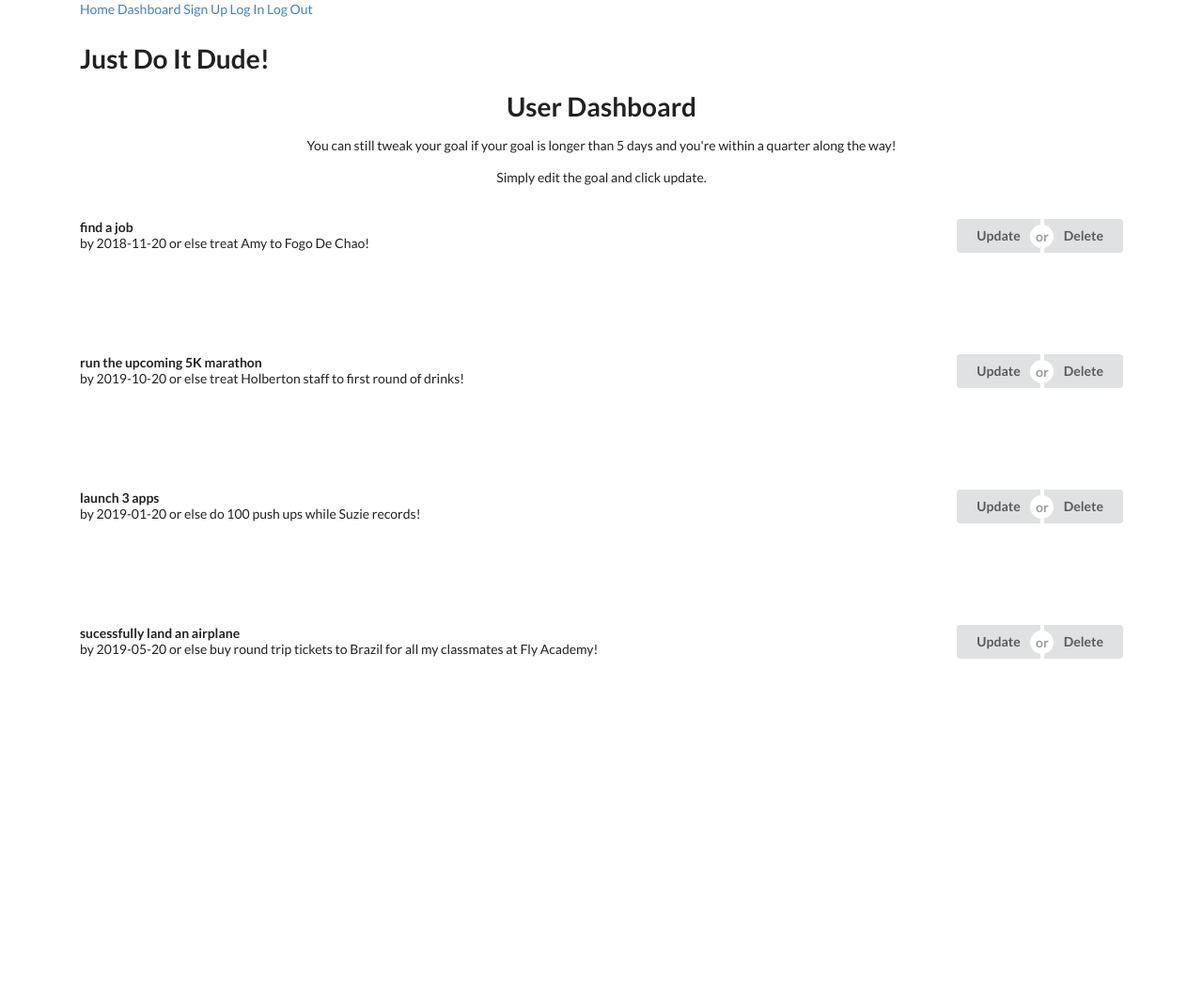
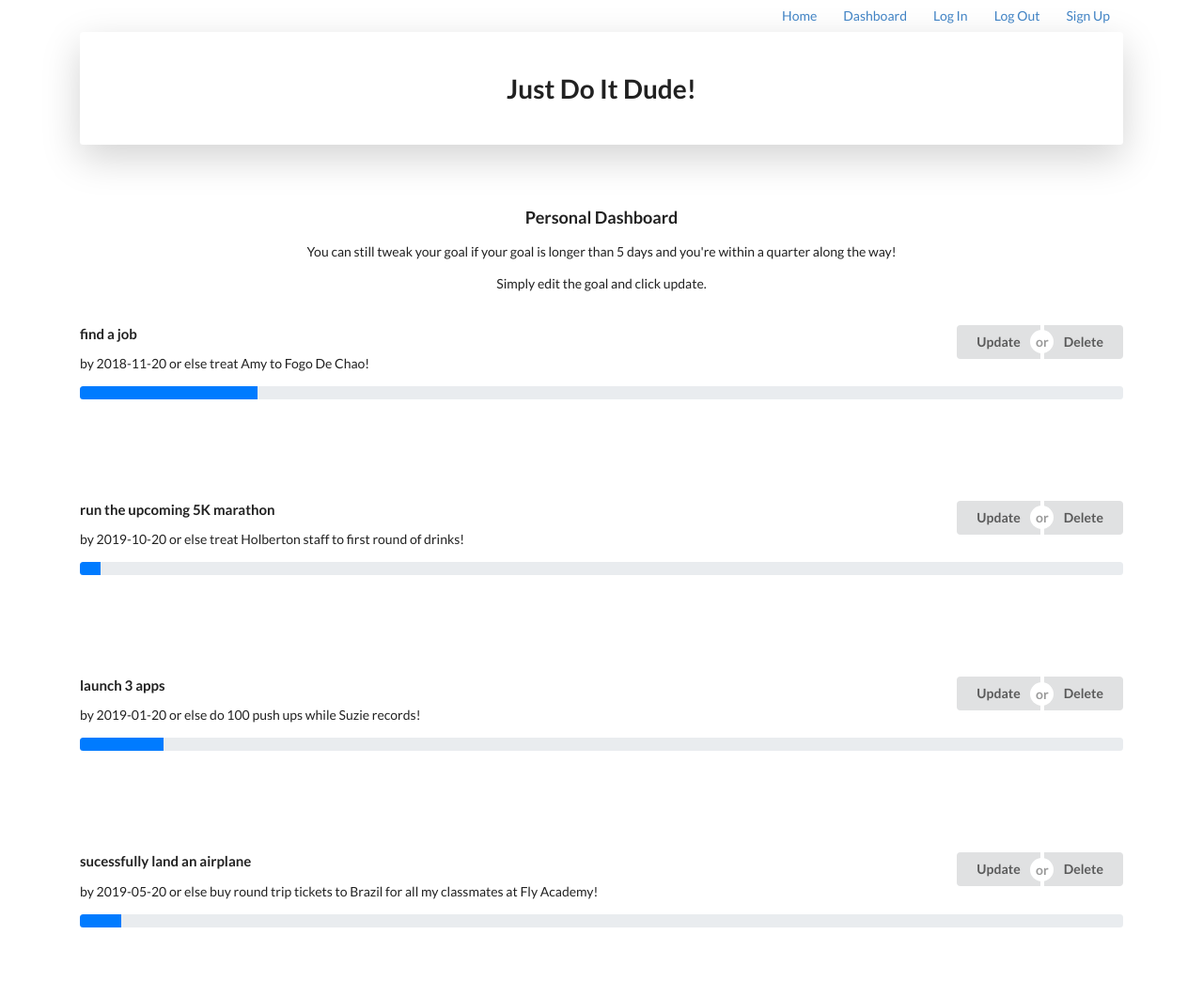
Before and after one commit to MelissaN/Just_Do_It_Dude, a Flask app: page /dashboard in a window 1280 px wide. Shown: the whole page at 94% size. Before the commit the page ends 701 px from the top, so only its background shows below. Run offline with Flask 2, Linux system fonts and the light colour scheme; a user stored in the database is signed in; data comes from the database, SQL or seed files in the repository; some libraries are stand-ins or nearby versions.

Commit message:
very simple styling

```diff
--- a/JDID/helper_methods.py
+++ b/JDID/helper_methods.py
@@ -21,6 +21,11 @@ def is_goal_editable(goal_obj):
     except:
         return False
     return False
+
+
+def days_passed(goal_obj):
+    """return number of days passed since goal creation"""
+    return ((date.today() - goal_obj.start_date).days)
 
 
 def email_goal_logged():
--- a/JDID/routes.py
+++ b/JDID/routes.py
@@ -35,9 +35,12 @@ mail = Mail(app)
 def index():
     """return landing page with goal form"""
     form = GoalForm()
+    count = storage.count()
     all_records = storage.all()
-    count = storage.count()
-    return render_template("landing.html", all_records=all_records.values(), form=form, count=count)
+    goals_and_days_passed = list()
+    for rec in all_records.values():
+        goals_and_days_passed.append((rec, helper_methods.days_passed(rec)))
+    return render_template("landing.html", form=form, count=count, goals_and_days_passed=goals_and_days_passed)
 
 
 @app.route('/', methods=['POST'])
@@ -107,7 +110,7 @@ def dashboard():
     goal_objs_and_editability = list()
     for rec in users_records.values():
         goal_objs_and_editability.append(
-            (rec, helper_methods.is_goal_editable(rec)))
+            (rec, helper_methods.is_goal_editable(rec), helper_methods.days_passed(rec)))
     # print(goal_objs_and_editability)
     return render_template('user_dashboard.html', title_page='Dashboard',
                            goal_objs_and_editability=goal_objs_and_editability)
--- a/JDID/static/styles.css
+++ b/JDID/static/styles.css
@@ -1,3 +1,6 @@
+.total_count {
+    color: red;
+}
 .goal_status {
     color: grey;
     font-style: italic;
--- a/JDID/templates/layout.html
+++ b/JDID/templates/layout.html
@@ -16,17 +16,27 @@
 </head>
 
 <body>
-    <main class="container">
+    <article class="container">
 
-      <nav>
-	<a href="{{ url_for('index') }}">Home</a>
-	<a href="{{ url_for('dashboard') }}">Dashboard</a>
-	<a href="{{ url_for('register') }}">Sign Up</a>
-	<a href="{{ url_for('login') }}">Log In</a>
-	<a href="{{ url_for('logout') }}">Log Out</a>
-      </nav>
+      <ul class="nav justify-content-end">
+	<li class="nav-item">
+	  <a class="nav-link" href="{{ url_for('index') }}">Home</a>
+	</li>
+	<li class="nav-item">
+	  <a class="nav-link" href="{{ url_for('dashboard') }}">Dashboard</a>
+	</li>
+	<li class="nav-item">
+	  <a class="nav-link" href="{{ url_for('login') }}">Log In</a>
+	</li>
+	<li class="nav-item">
+	  <a class="nav-link" href="{{ url_for('logout') }}">Log Out</a>
+	</li>
+	<li class="nav-item">
+	  <a class="nav-link" href="{{ url_for('register') }}">Sign Up</a>
+	</li>
+      </ul>
 
-      <h1 class="logo">Just Do It Dude!</h1>
+      <div class="text-center shadow-lg p-5 rounded"><h1>Just Do It Dude!</h1></div>
 
       <div class="row">
         <div class="col-md-8">
@@ -41,9 +51,10 @@
           {% endwith %}
         </div>
       </div>
-      {% block content %}{% endblock content%}
 
-    </main>
+    {% block content %}{% endblock%}
+    </article>
+
 </body>
 
 </html>
--- a/JDID/templates/user_dashboard.html
+++ b/JDID/templates/user_dashboard.html
@@ -1,8 +1,8 @@
 {% extends 'layout.html' %}
 {% block content %}
 
-<center>
-  <h1>User Dashboard</h1>
+<center><br><br>
+  <h3>Personal Dashboard</h3>
   <p>You can still tweak your goal if your goal is longer than 5 days and you're within a quarter along the way!<p>
   <p>Simply edit the goal and click update.</p>
 </center>
@@ -58,7 +58,7 @@ function delete_from_DB(goal_id) {
 <br>
 <div role="list" class="ui divided middle aligned list">
   <div role="listitem" class="item">
-
+    <!-- UPDATE/DELETE BUTTONS -->
     {% if goal_obj[1] == True %}
     <!--  <input id="delete_button" type="button" value="Update" onclick="save_to_DB({{goal_obj[0].id}})" /> -->
     <!--  <input id="update_button" type="button" value="Delete" onclick="delete_from_DB({{goal_obj[0].id}})" /> -->
@@ -79,17 +79,19 @@ function delete_from_DB(goal_id) {
     <div class="content">
       <div id="deleted{{goal_obj[0].id}}">
 	{% if goal_obj[1] == True %}
-	<h5 id="edit{{goal_obj[0].id}}" contenteditable="true">
+	<h4 id="edit{{goal_obj[0].id}}" contenteditable="true">
 	  {% else %}
-	  <h5>
+	  <h4>
 	    {% endif %}
 	    {{ goal_obj[0].goal }}
-	  </h5>
-	  <!-- SUMMARY OF GOAL'S DEADLINE AND PLEDGE -->
-	  by {{goal_obj[0].deadline}} or else {{goal_obj[0].pledge}}!
+	  </h4>
+	  <!-- SUMMARY OF GOAL: DEADLINE, PLEDGE, PROGRESS BAR -->
+	  by {{goal_obj[0].deadline}} or else {{goal_obj[0].pledge}}!<br><br>
+	  <div class="progress">
+	    <div class="progress-bar" role="progressbar" style="width: {{ ((goal_obj[2]+10)*100)//((goal_obj[0].deadline - goal_obj[0].start_date).days) }}%" aria-valuenow="{{ ((goal_obj[2]+10)*100)//((goal_obj[0].deadline - goal_obj[0].start_date).days) }}" aria-valuemin="10" aria-valuemax="100"></div>
+	  </div>
       </div>
     </div>
-
   </div>
 </div>
 
@@ -98,4 +100,4 @@ function delete_from_DB(goal_id) {
 {% endfor %}
 {% endif %}
 
-{% endblock content %}
+{% endblock %}
```
Also changed, not shown: JDID/templates/landing.html (+6 -5 lines).
